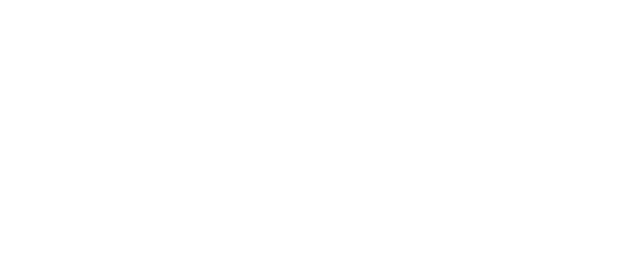
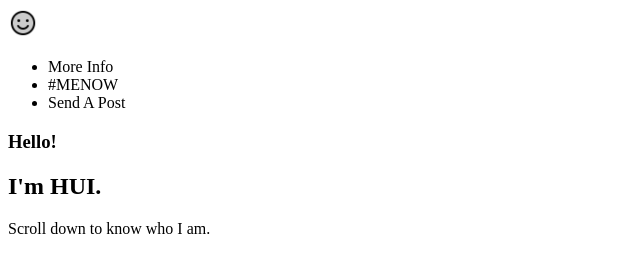
Before and after one commit to 051hui/MyPage, a plain HTML site: page index.html in a window 1280 px wide. Shown: the whole page, without its empty margins (0-640 px from the left). Drawn offline with Linux system fonts and the light colour scheme.

Commit message:
made nav, added info, and uploaded img

```diff
--- a/index.html
+++ b/index.html
@@ -2,11 +2,38 @@
 <html>
 <head>
     <meta charset="UTF-8">
-    <title>Welcome to my place</title>
+    <title>About me</title>
+    <style>
+    </style>
 </head>
 <body>
-    <header></header>
-    <nav></nav>
-    <footer></footer>
+    <header>
+        <nav>
+            <div>
+                <img id="NavSmiley" src="img/NavSmiley.png" alt="smiley" width="30">
+            </div>
+            <ul>
+                <li>More Info</li>
+                <li>#MENOW</li>
+                <li>Send A Post</li>
+            </ul>
+        </nav>
+    </header>
+    <section>
+        <article>
+            <h3>
+                Hello!
+            </h3>
+            <h2>
+                I'm HUI.
+            </h2>
+            <div>
+                Scroll down to know who I am.
+            </div>
+        </article>
+    </section>
+    <footer>
+
+    </footer>
 </body>
 </html>
```
Also changed, not shown: img/NavSmiley.png (added).
